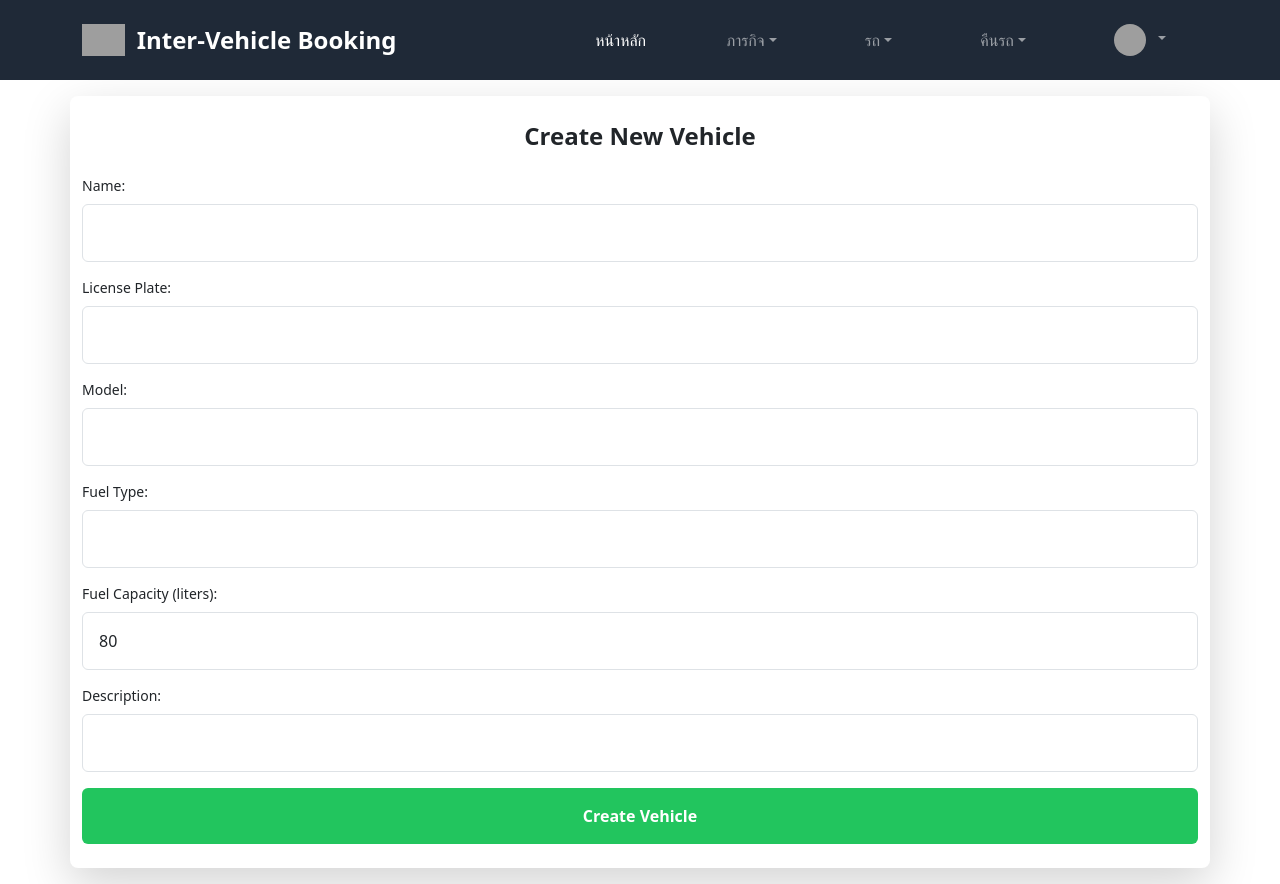
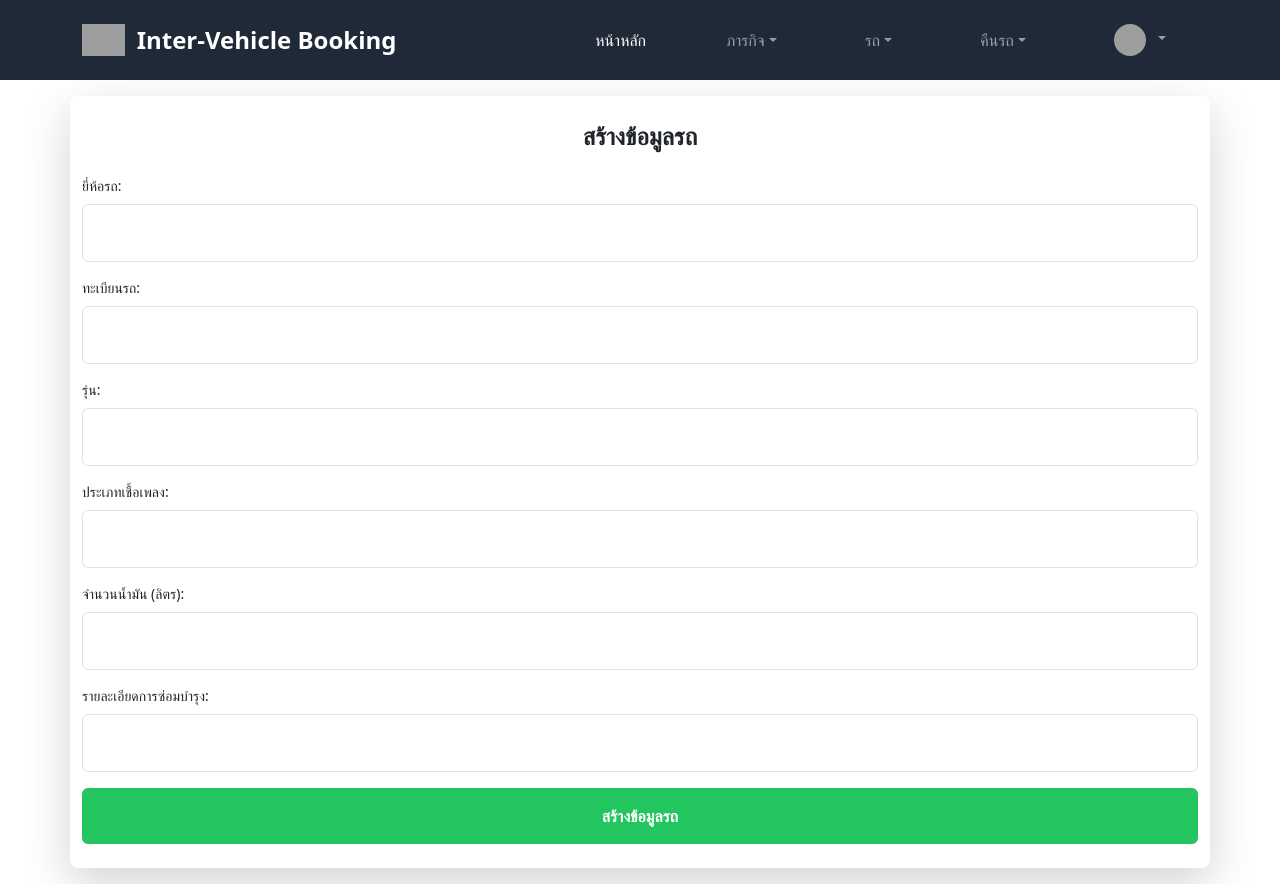
Before and after one commit to alphajjjett/apt.api, a React (Create React App) app in the folder frontend/arm-vehicle-management/: page /create-vehicle in a window 1280 px wide. Built offline with nearby package versions, Linux system fonts and the light colour scheme; no server answers; sample sign-in values are in the browser's storage; grey boxes are pictures that could not be loaded.

Commit message:
update eng to th

```diff
--- a/frontend/arm-vehicle-management/src/pages/CreateVehicle.jsx
+++ b/frontend/arm-vehicle-management/src/pages/CreateVehicle.jsx
@@ -20,7 +20,7 @@ const VehiclePage = () => {
     license_plate: '',
     model: '',
     fuel_type: '',
-    fuel_capacity: 80,
+    fuel_capacity: '',
     description: ''
   });
 
@@ -107,10 +107,10 @@ const VehiclePage = () => {
       {/* Create New Vehicle Form */}
       {isAdmin && (
         <div>
-          <h2 className="text-2xl font-bold text-center mb-6">Create New Vehicle</h2>
+          <h2 className="text-2xl font-bold text-center mb-6">สร้างข้อมูลรถ</h2>
           <form onSubmit={handleSubmit} className="space-y-4">
             <div>
-              <label className="block text-sm font-medium mb-2">Name:</label>
+              <label className="block text-sm font-medium mb-2">ยี่ห้อรถ:</label>
               <input
                 type="text"
                 name="name"
@@ -121,7 +121,7 @@ const VehiclePage = () => {
               />
             </div>
             <div>
-              <label className="block text-sm font-medium mb-2">License Plate:</label>
+              <label className="block text-sm font-medium mb-2">ทะเบียนรถ:</label>
               <input
                 type="text"
                 name="license_plate"
@@ -132,7 +132,7 @@ const VehiclePage = () => {
               />
             </div>
             <div>
-              <label className="block text-sm font-medium mb-2">Model:</label>
+              <label className="block text-sm font-medium mb-2">รุ่น:</label>
               <input
                 type="text"
                 name="model"
@@ -143,7 +143,7 @@ const VehiclePage = () => {
               />
             </div>
             <div>
-              <label className="block text-sm font-medium mb-2">Fuel Type:</label>
+              <label className="block text-sm font-medium mb-2">ประเภทเชื้อเพลง:</label>
               <input
                 type="text"
                 name="fuel_type"
@@ -153,7 +153,7 @@ const VehiclePage = () => {
               />
             </div>
             <div>
-              <label className="block text-sm font-medium mb-2">Fuel Capacity (liters):</label>
+              <label className="block text-sm font-medium mb-2">จำนวนน้ำมัน (ลิตร):</label>
               <input
                 type="number"
                 name="fuel_capacity"
@@ -163,21 +163,21 @@ const VehiclePage = () => {
               />
             </div>
             <div>
-              <label className="block text-sm font-medium mb-2">Description:</label>
+              <label className="block text-sm font-medium mb-2">รายละเอียดการซ่อมบำรุง:</label>
               <input
                 type="text"
                 name="description"
                 value={vehicleData.description}
                 onChange={handleInputChange}
                 className="w-full p-3 border border-gray-300 rounded-md"
-                required
+
               />
             </div>
             <button
               type="submit"
               className="w-full py-3 bg-green-500 text-white rounded-md hover:bg-green-700"
             >
-              Create Vehicle
+              สร้างข้อมูลรถ
             </button>
           </form>
         </div>
--- a/frontend/arm-vehicle-management/src/pages/FuelPage.jsx
+++ b/frontend/arm-vehicle-management/src/pages/FuelPage.jsx
@@ -126,12 +126,12 @@ const FuelPage = () => {
 
   return (
     <div className="container mx-auto p-6 bg-white shadow-lg rounded-lg">
-      <h2 className="text-2xl font-bold text-center mb-6">Fuel Capacity Records</h2>
+      <h2 className="text-2xl font-bold text-center mb-6">ข้อมูลการเบิกเชื้อเพลิง</h2>
 
       <div className="flex flex-col lg:flex-row gap-6 mb-8 w-full max-w-6xl">
         <div className="bg-[rgba(75,192,192,0.2)] p-6 rounded-lg shadow-md w-full sm:w-1/2 lg:w-1/3 max-w-md">
-          <h3 className="text-xl font-semibold">Total Fuel Capacity</h3>
-          <p className="text-gray-600 text-2xl">{totalFuelCapacity} liters</p>
+          <h3 className="text-xl font-semibold">ยอดเชื้อเพลิง</h3>
+          <p className="text-gray-600 text-2xl">{totalFuelCapacity} ลิตร</p>
         </div>
       </div>
 
@@ -148,12 +148,12 @@ const FuelPage = () => {
         <Table sx={{ minWidth: 650 }} aria-label="fuel table">
           <TableHead>
             <TableRow>
-              <TableCell>Vehicle Name</TableCell>
-              <TableCell align="left">License Plate</TableCell>
-              <TableCell align="right">Self ID</TableCell>
-              <TableCell align="right">Username</TableCell>
-              <TableCell align="right">Fuel Capacity (liters)</TableCell>
-              <TableCell align="right">Last Update</TableCell>
+              <TableCell>ยี่ห้อรถ</TableCell>
+              <TableCell align="left">เลขทะเบียนรถ</TableCell>
+              <TableCell align="right">หมายเลขประจำตัวผู้จอง</TableCell>
+              <TableCell align="right">ชื่อผู้จอง</TableCell>
+              <TableCell align="right">เชื้อเพลิงที่เบิก (ลิตร)</TableCell>
+              <TableCell align="right">อัพเดทล่าสุด</TableCell>
               <TableCell align="right">Actions</TableCell>
             </TableRow>
           </TableHead>
--- a/frontend/arm-vehicle-management/src/pages/MaintenancePage.jsx
+++ b/frontend/arm-vehicle-management/src/pages/MaintenancePage.jsx
@@ -64,11 +64,11 @@ const MaintenancePage = () => {
 
   return (
     <div className="container mx-auto p-6 bg-white shadow-lg rounded-lg">
-      <h2 className="text-2xl font-bold text-center mb-6">Maintenance Records</h2>
+      <h2 className="text-2xl font-bold text-center mb-6">ข้อมูลการซ่อมบำรุง</h2>
 
       <div className="flex flex-col lg:flex-row gap-6 mb-8 w-full max-w-6xl">
         <div className="bg-[rgba(75,192,192,0.2)] p-6 rounded-lg shadow-md w-full sm:w-1/2 lg:w-1/3 max-w-md">
-          <h3 className="text-xl font-semibold">Total Maintenace</h3>
+          <h3 className="text-xl font-semibold">ยอดการซ่อมบำรุง</h3>
           <p className="text-gray-600 text-2xl">{filteredVehicles.length}</p>
         </div>
       </div>
@@ -88,10 +88,10 @@ const MaintenancePage = () => {
         <Table sx={{ minWidth: 650 }} aria-label="maintenance table">
           <TableHead>
             <TableRow>
-              <TableCell>Vehicle Name</TableCell>
-              <TableCell align="right">Model</TableCell>
-              <TableCell align="right">License Plate</TableCell>
-              <TableCell align="right">Maintenance Description</TableCell>
+              <TableCell>ยี่ห้อรถ</TableCell>
+              <TableCell align="right">รุ่น</TableCell>
+              <TableCell align="right">ทะเบียน</TableCell>
+              <TableCell align="right">รายละเอียดการซ่อมบำรุง</TableCell>
               <TableCell align="right">สถานะของรถ</TableCell>
               <TableCell align="right">วันที่ / เวลา</TableCell>
               {/* {isAdmin && <TableCell align="right">Actions</TableCell>} */}
--- a/frontend/arm-vehicle-management/src/pages/MissionList.jsx
+++ b/frontend/arm-vehicle-management/src/pages/MissionList.jsx
@@ -325,8 +325,17 @@ const MissionList = () => {
   }
 
   return (
-    <div className="container">
-      <h2>Mission List</h2>
+    <div className="container mx-auto p-6 bg-white shadow-lg rounded-lg">
+      <h2 className="text-2xl font-bold text-center mb-6" >Mission List</h2>
+
+
+
+      <div className="flex flex-col lg:flex-row gap-6 mb-8 w-full max-w-6xl">
+        <div className="bg-[rgba(75,192,192,0.2)] p-6 rounded-lg shadow-md w-full sm:w-1/2 lg:w-1/3 max-w-md">
+          <h3 className="text-xl font-semibold">Total Mission</h3>
+          <p className="text-gray-600 text-2xl">{filteredMissions.length}</p>
+        </div>
+      </div>
 
       {/* Search box */}
       <TextField
@@ -338,18 +347,11 @@ const MissionList = () => {
         style={{ marginBottom: '20px' }}
       />
 
-      <div className="flex flex-col lg:flex-row gap-6 mb-8 w-full max-w-6xl">
-        <div className="bg-[rgba(75,192,192,0.2)] p-6 rounded-lg shadow-md w-full sm:w-1/2 lg:w-1/3 max-w-md">
-          <h3 className="text-xl font-semibold">Total Mission</h3>
-          <p className="text-gray-600 text-2xl">{filteredMissions.length}</p>
-        </div>
-      </div>
-
       <TableContainer component={Paper}>
         <Table sx={{ minWidth: 650 }} aria-label="mission table">
         <TableHead>
         <TableRow>
-          <TableCell>Mission Name</TableCell>
+          <TableCell>ภารกิจ</TableCell>
           {/* <TableCell align="left">Description</TableCell> */}
           <TableCell align="left">หมายเลขประจำตัวผู้จอง</TableCell>
           <TableCell align="left">ชื่อผู้จอง</TableCell>
@@ -469,7 +471,7 @@ const MissionList = () => {
               <p><strong>ผู้จอง:</strong> {selectedMission.assigned_user_id?.name || 'N/A'}</p>
               <p><strong>วันที่จอง:</strong> {new Date(selectedMission.start_date).toLocaleDateString()}</p>
               <p><strong>วันที่คืน:</strong> {new Date(selectedMission.end_date).toLocaleDateString()}</p>
-              <p><strong>ยี้ห้อรถ:</strong> {selectedMission.assigned_vehicle_id?.name || 'N/A'} ({selectedMission.assigned_vehicle_id?.license_plate || 'N/A'})</p>
+              <p><strong>ยี่ห้อรถ:</strong> {selectedMission.assigned_vehicle_id?.name || 'N/A'} ({selectedMission.assigned_vehicle_id?.license_plate || 'N/A'})</p>
               {/* <p><strong>สถานะ:</strong> {selectedMission.status}</p> */}
               {/* <p><strong>Last Updated:</strong> {new Date(selectedMission.updatedAt).toLocaleDateString()}</p> */}
             </div>
--- a/frontend/arm-vehicle-management/src/pages/Missions.jsx
+++ b/frontend/arm-vehicle-management/src/pages/Missions.jsx
@@ -96,12 +96,12 @@ const CreateMission = () => {
   };
 
   return (
-    <div className="container">
-      <h2>Create Mission</h2>
+    <div className="container mx-auto p-6 bg-white shadow-lg rounded-lg">
+      <h2 className="text-2xl font-bold text-center mb-6"> สร้างข้อมูลการจอง </h2>
       {error && <p className="text-red-600 text-center mb-4">{error}</p>}
       <form onSubmit={handleSubmit} className="space-y-6">
         <div>
-          <label className="block text-lg font-medium text-gray-700">Mission Name:</label>
+          <label className="block text-lg font-medium text-gray-700">ภาจกิจ:</label>
           <input
             type="text"
             value={missionName}
@@ -111,7 +111,7 @@ const CreateMission = () => {
           />
         </div>
         <div>
-          <label className="block text-lg font-medium text-gray-700">Description:</label>
+          <label className="block text-lg font-medium text-gray-700">รายละเอียดภารกิจ:</label>
           <textarea
             value={description}
             onChange={(e) => setDescription(e.target.value)}
@@ -121,10 +121,10 @@ const CreateMission = () => {
         </div>
         {loggedUser && (
           <div>
-            <label className="block text-lg font-medium text-gray-700">Assigned User:</label>
+            <label className="block text-lg font-medium text-gray-700">ชื่อผู้จอง:</label>
             <input
               type="text"
-              value={loggedUser.name} // แสดงชื่อผู้ใช้จาก token
+              value={loggedUser.name}
               readOnly
               className="mt-2 p-2 w-full border border-gray-300 rounded-md focus:outline-none focus:ring-2 focus:ring-indigo-500"
             />
@@ -132,7 +132,7 @@ const CreateMission = () => {
         )}
 
         <div>
-          <label className="block text-lg font-medium text-gray-700">Start Date:</label>
+          <label className="block text-lg font-medium text-gray-700">วันที่จอง:</label>
           <input
             type="date"
             value={startDate}
@@ -142,7 +142,7 @@ const CreateMission = () => {
           />
         </div>
         <div>
-          <label className="block text-lg font-medium text-gray-700">End Date:</label>
+          <label className="block text-lg font-medium text-gray-700">วันที่คืน:</label>
           <input
             type="date"
             value={endDate}
@@ -153,9 +153,9 @@ const CreateMission = () => {
         </div>
 
         <div className="mb-4">
-          <label className="block mb-2 font-bold">Vehicle:</label>
+          <label className="block text-lg font-medium text-gray-700">ยี่ห้อรถ:</label>
           <button
-            type="button" // เพิ่ม type="button" เพื่อไม่ให้ส่งฟอร์ม
+            type="button"
             onClick={() => setShowModal(true)}
             className="w-full border border-gray-300 p-2 rounded"
           >
@@ -201,7 +201,7 @@ const CreateMission = () => {
           type="submit"
           className="w-full mt-4 py-2 bg-indigo-600 text-white rounded-md hover:bg-indigo-700 focus:outline-none focus:ring-2 focus:ring-indigo-500"
         >
-          Create Mission
+          สร้างการจอง
         </button>
       </form>
     </div>
--- a/frontend/arm-vehicle-management/src/pages/VehiclePage.jsx
+++ b/frontend/arm-vehicle-management/src/pages/VehiclePage.jsx
@@ -145,17 +145,17 @@ const VehicleList = () => {
 
   return (
     <div className="container mx-auto p-6 bg-white shadow-lg rounded-lg">
-      <h2 className="text-2xl font-bold text-center mb-6">Vehicle List</h2>
+      <h2 className="text-2xl font-bold text-center mb-6">ข้อมูลรถ</h2>
       <div className="flex flex-col lg:flex-row gap-6 mb-8 w-full max-w-6xl">
         <div className="bg-[rgba(75,192,192,0.2)] p-6 rounded-lg shadow-md w-full sm:w-1/2 lg:w-1/3 max-w-md">
-          <h3 className="text-xl font-semibold">Total Vehicle</h3>
+          <h3 className="text-xl font-semibold">จำนวนรถ</h3>
           <p className="text-gray-600 text-2xl">{filteredVehicles.length}</p>
         </div>
       </div>
 
       {/* Search box */}
       <TextField
-        label="Search by ทะเบียนรถ"
+        label="ค้นหา โดย เลขทะเบียนรถ"
         variant="outlined"
         fullWidth
         value={searchQuery}
@@ -167,11 +167,11 @@ const VehicleList = () => {
         <Table sx={{ minWidth: 650 }} aria-label="vehicle table">
           <TableHead>
             <TableRow>
-              <TableCell>Vehicle Name</TableCell>
-              <TableCell align="left">Model</TableCell>
-              <TableCell align="left">License Plate</TableCell>
-              <TableCell align="left">Fuel Type</TableCell>
-              <TableCell align="left">Status</TableCell>
+              <TableCell>ยี่ห้อรถ</TableCell>
+              <TableCell align="left">รุ่น</TableCell>
+              <TableCell align="left">เลขทะเบียนรถ</TableCell>
+              <TableCell align="left">ประเภทเชื้อเพลง</TableCell>
+              <TableCell align="left">สถานะ</TableCell>
               {/* <TableCell align="left">Description</TableCell> */}
               {(isAdmin) && (
               <TableCell align="left">เปลี่ยนสถานะ</TableCell>
@@ -199,9 +199,9 @@ const VehicleList = () => {
                         value={vehicle.status}
                         onChange={(e) => handleStatusChange(vehicle._id, e.target.value)}
                       >
-                        <MenuItem value="available">Available</MenuItem>
-                        <MenuItem value="in-use">In Use</MenuItem>
-                        <MenuItem value="maintenance">Maintenance</MenuItem>
+                        <MenuItem value="available">พร้อมใช้งาน</MenuItem>
+                        <MenuItem value="in-use">อยู่ระหว่างการใช้งาน</MenuItem>
+                        <MenuItem value="maintenance">ซ่อมบำรุง</MenuItem>
                       </Select>
                     </TableCell>
                     <TableCell align="left">
@@ -211,14 +211,14 @@ const VehicleList = () => {
                         onClick={() => handleEditClick(vehicle)}
                         style={{ marginRight: '10px' }}
                       >
-                        Edit
+                        แก้ไขข้อมูลรถ
                       </Button>
                       <Button
                         variant="outlined"
                         color="error"
                         onClick={() => handleDelete(vehicle._id)}
                       >
-                        Delete
+                        ลบข้อมูล
                       </Button>
                     </TableCell>
                   </>
```
